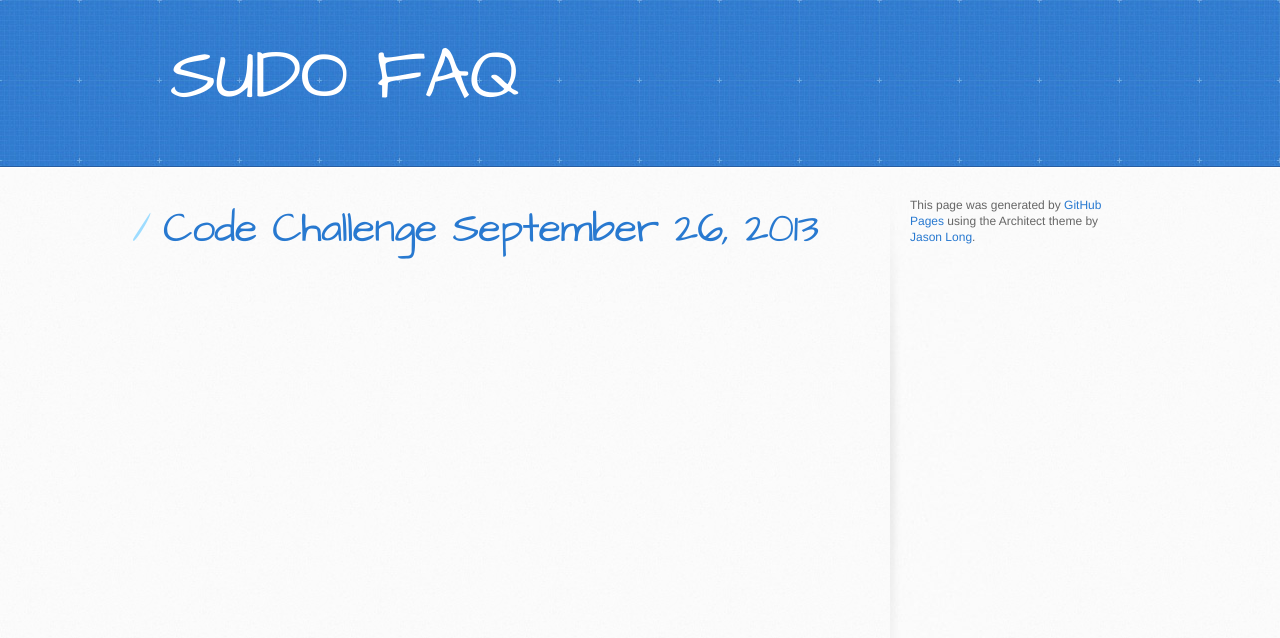
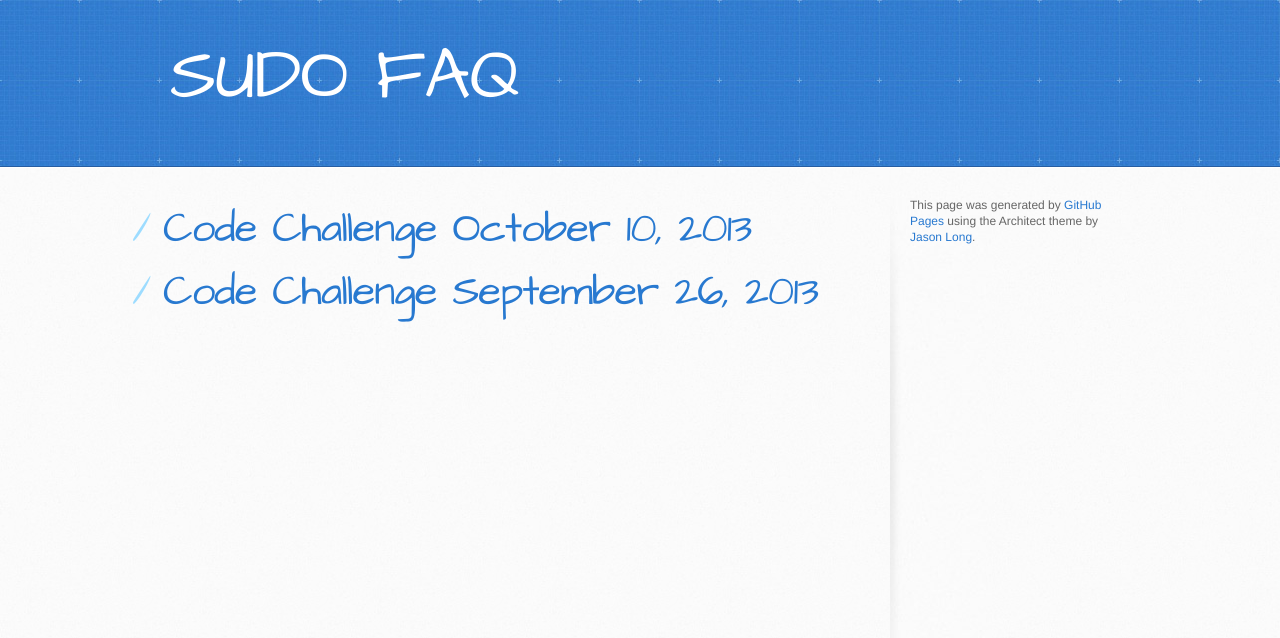
Before and after one commit to sudounlv/sudounlv.github.com, a plain HTML site: page index.html in a window 1280 px wide. Drawn offline with Linux system fonts and the light colour scheme.

Commit message:
Add link to Oct 10 CC

```diff
--- a/index.html
+++ b/index.html
@@ -26,6 +26,7 @@
     <div id="content-wrapper">
       <div class="inner clearfix">
         <section id="main-content">
+	  <h1><a href="https://github.com/sudounlv/code-challenge/blob/master/events/2013/sudo_2013_10_10.md">Code Challenge October 10, 2013</a></h1>
 	  <h1><a href="https://github.com/sudounlv/code-challenge/blob/master/events/2013/sudo_2013_09_26.md">Code Challenge September 26, 2013</a></h1>
 
 	      <!--
```
